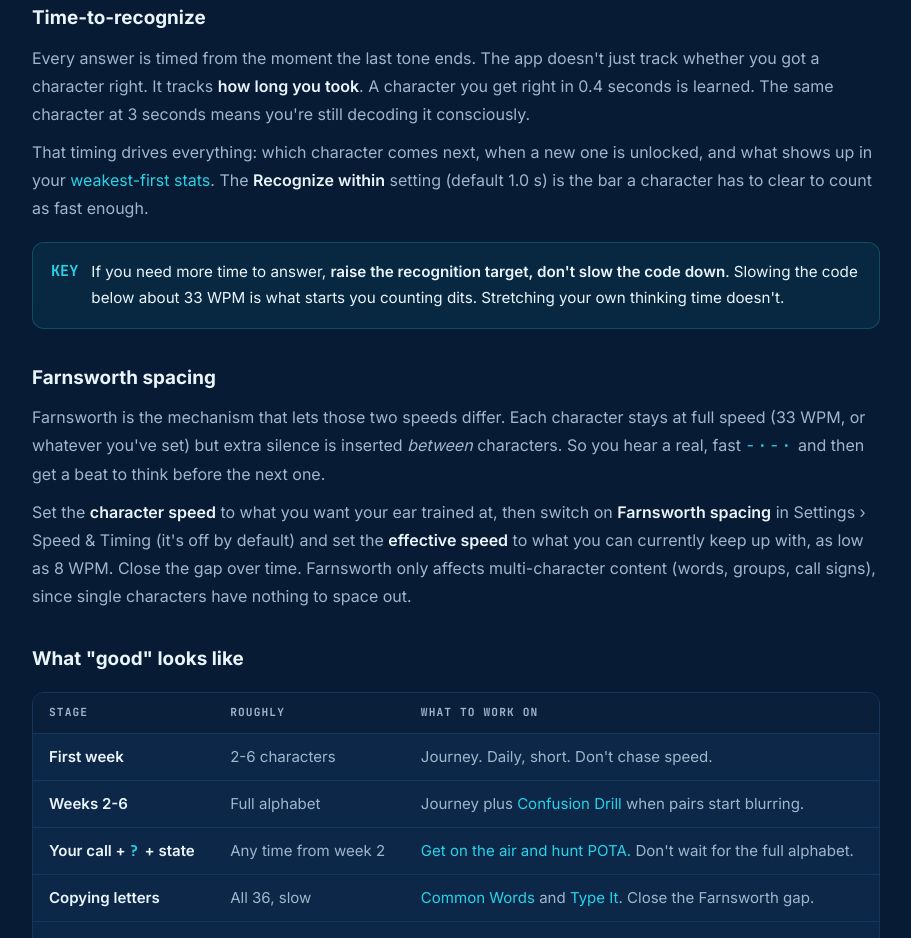
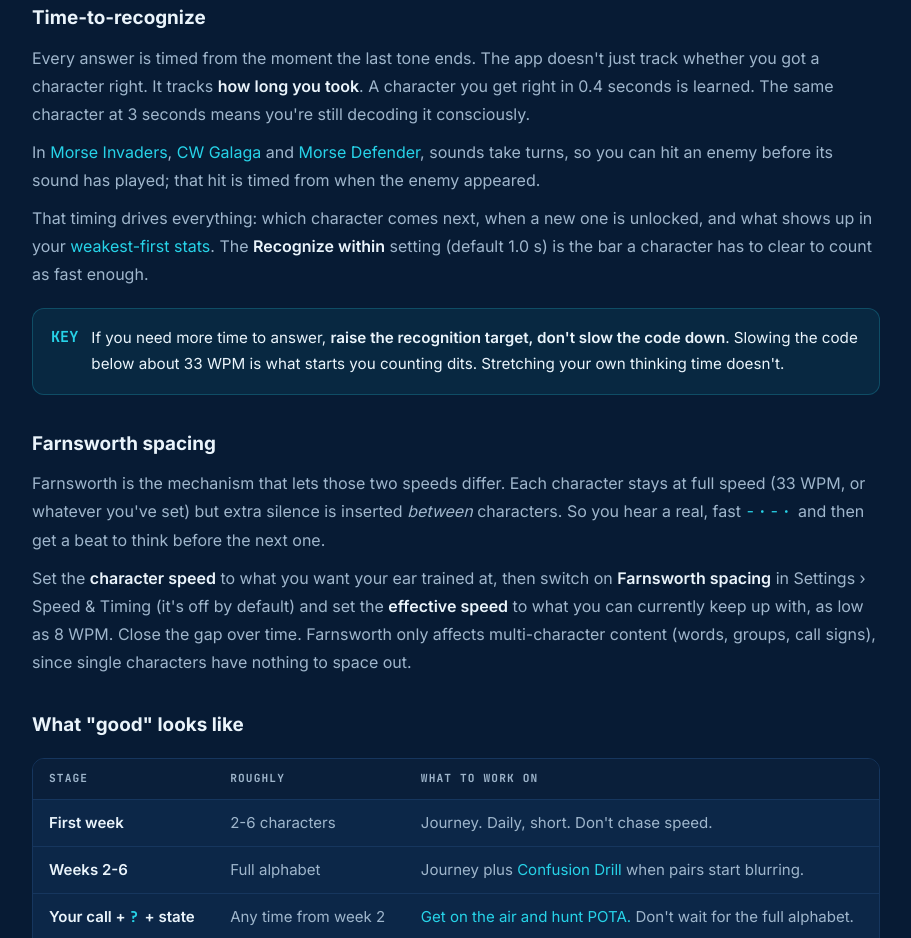
Before and after one commit to N9HO/another-morse-trainer-site, a plain HTML site: page guide/index.html in a window 1280 px wide. Shown: the part 4828-5766 px from the top of the page, without its empty margins (326-1237 px from the left). Drawn offline with Linux system fonts and the light colour scheme.

Commit message:
Guide: arcade hits before an enemy's sound are timed from its appearance (app #396)
Co-Authored-By: Claude Opus 5.5 <noreply@anthropic.com>
Claude-Session: https://claude.ai/code/session_01Wgji6ryCvsdRjR5mCLCJNQ

```diff
--- a/guide/index.html
+++ b/guide/index.html
@@ -253,6 +253,7 @@
 
       <h3>Time-to-recognize</h3>
       <p>Every answer is timed from the moment the last tone ends. The app doesn't just track whether you got a character right. It tracks <strong>how long you took</strong>. A character you get right in 0.4 seconds is learned. The same character at 3 seconds means you're still decoding it consciously.</p>
+      <p>In <a href="#invaders">Morse Invaders</a>, <a href="#galaga">CW Galaga</a> and <a href="#defender">Morse Defender</a>, sounds take turns, so you can hit an enemy before its sound has played; that hit is timed from when the enemy appeared.</p>
       <p>That timing drives everything: which character comes next, when a new one is unlocked, and what shows up in your <a href="#progress">weakest-first stats</a>. The <strong>Recognize within</strong> setting (default 1.0 s) is the bar a character has to clear to count as fast enough.</p>
 
       <div class="tip">
```
